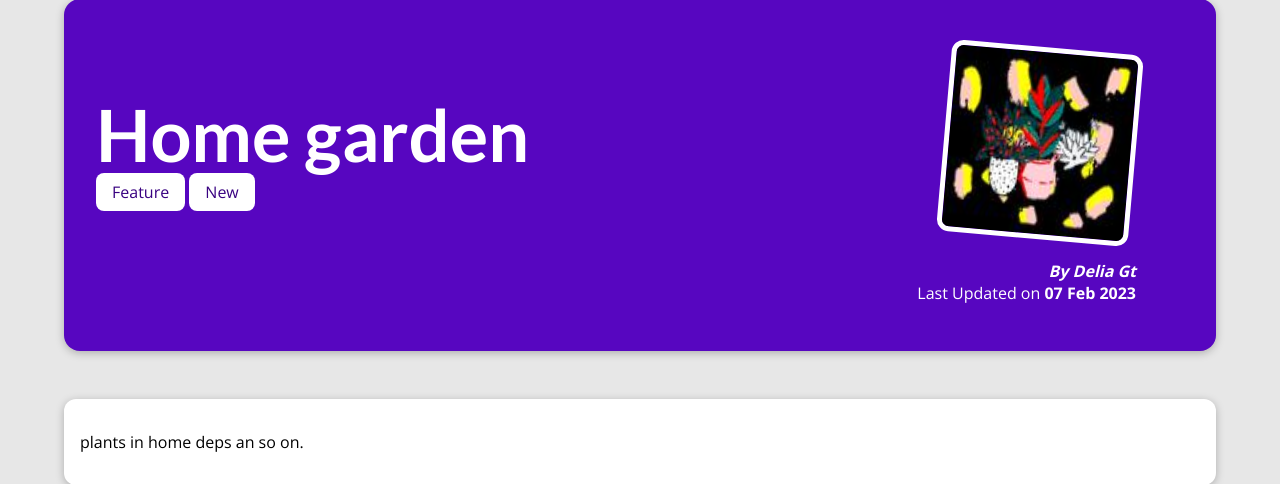
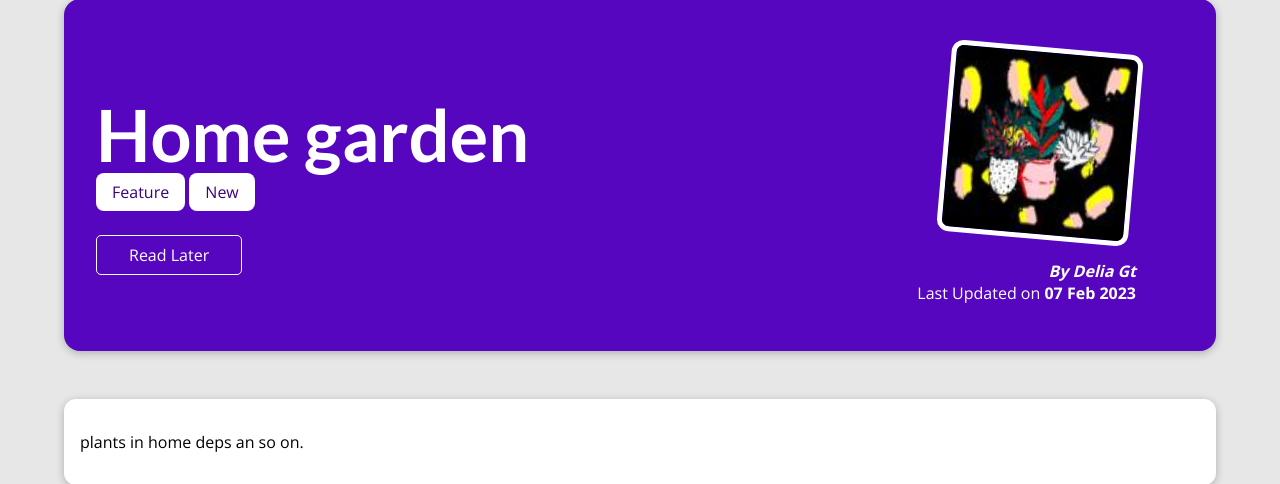
Before and after one commit to delissqt/django-course-project-blog, a Django app: a page that uses my_site/blog/templates/blog/post-detail.html in a window 1280 px wide. Shown: the part 129-613 px from the top of the page. Run offline with Django 4.2, Linux system fonts and the light colour scheme; data comes from the database, SQL or seed files in the repository; both versions use the stored data as it was after the commit.

Commit message:
Feature Read Leader Starting Setup
Still in Process

```diff
--- a/my_site/blog/static/blog/detail-post.css
+++ b/my_site/blog/static/blog/detail-post.css
@@ -56,6 +56,25 @@ body {
 
   #summary time {
     font-weight: bold;
+  }
+
+  #read-later {
+    margin: 2rem 0;
+  }
+
+  #read-later button {
+    background-color: transparent;
+    border: 1px solid white;
+    padding: 0.5rem 2rem;
+    font: inherit;
+    color: white;
+    cursor: pointer;
+    border-radius: 5px;
+  }
+
+  #read-later button:hover,
+  #read-later button:active {
+    background-color: rgba(255, 253, 253, 0.37);
   }
 
   main {
--- a/my_site/blog/templates/blog/post-detail.html
+++ b/my_site/blog/templates/blog/post-detail.html
@@ -25,6 +25,13 @@
             {% for tag in post_tags %}
                 <span class="tag">{{ tag.caption }}</span>
             {%endfor%}
+        </div>
+        <div id="read-later">
+            <form action="{% url "read-later" %}" method="POST">
+                {% csrf_token %}
+                <input type="hidden" value="{{ post.id }}" name="post_id">
+                <button>Read Later</button>
+            </form>
         </div>
         <article>
             <img src="{{ post.image.url }}" alt="{{ post.title }}" />
--- a/my_site/blog/urls.py
+++ b/my_site/blog/urls.py
@@ -5,5 +5,6 @@ from . import views
 urlpatterns = [
     path("", views.StartingPageView.as_view(), name="starting-page"),
     path("posts", views.PostsView.as_view(), name="posts-page"),
-    path("posts/<slug:slug>", views.PostDetailView.as_view(), name="post-detail-page") # /post/my-first-post
+    path("posts/<slug:slug>", views.PostDetailView.as_view(), name="post-detail-page"), # /post/my-first-post
+    path("read-later", views.ReadLaterView.as_view(), name="read-later"),
 ]
--- a/my_site/blog/views.py
+++ b/my_site/blog/views.py
@@ -93,3 +93,9 @@ class PostDetailView(View):
         }
 
         return render(request, "blog/post-detail.html", context)
+
+
+class ReadLaterView(View):
+
+    def post(self, request):
+        pass
```
Also changed, not shown: my_site/db.sqlite3.
